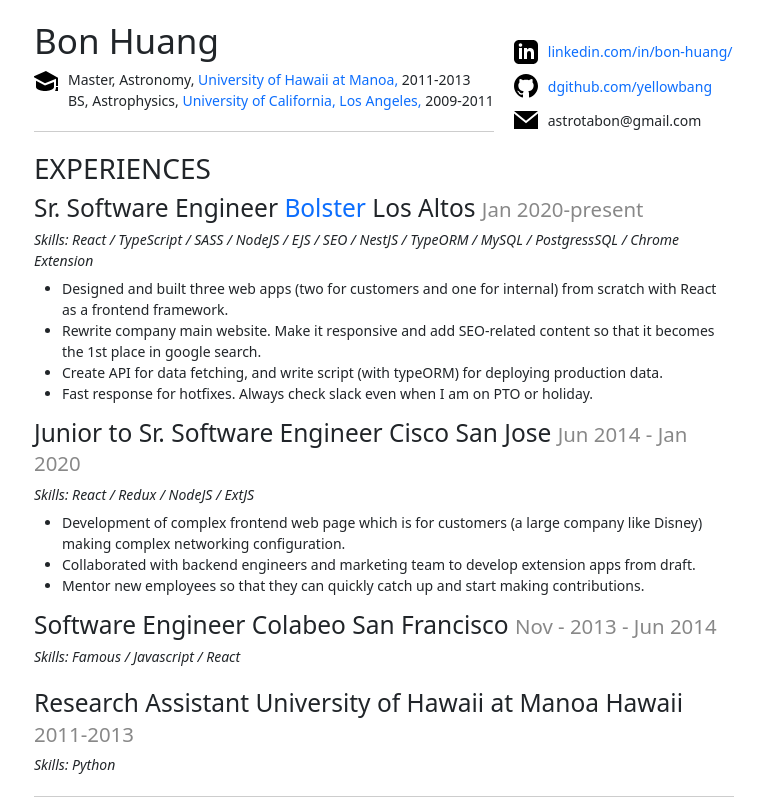
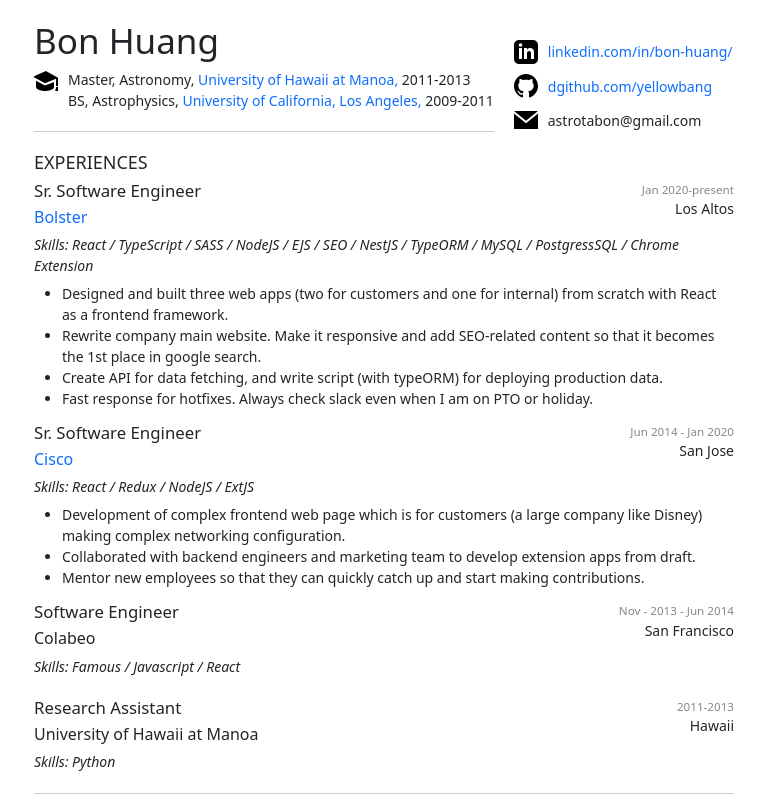
Before and after one commit to yellowbang/resume, a Next.js app: page / in a window 1280 px wide. Shown: the top 800 px of the page, without its empty margins (256-1021 px from the left). Built offline with nearby package versions, Linux system fonts and the light colour scheme.

Commit message:
minor layout change

```diff
--- a/component/ExperienceItem.tsx
+++ b/component/ExperienceItem.tsx
@@ -20,17 +20,19 @@
   } = props;
   return (
     <div className="experience-item">
-      <div className="title--and-duration">
-        <h3 className="title">
-          {title + " "}
+      <div className="title-and-duration d-flex justify-content-between w-100">
+        <div className="d-flex flex-column align-items-start">
+          <h3 className="title">{title}</h3>
           {companyLink ? (
-            <a href={companyLink}>{companyName}</a>
+            <a href={companyLink}><h4>{companyName}</h4></a>
           ) : (
-            <span>{companyName}</span>
+            <h4>{companyName}</h4>
           )}
+        </div>
+        <div className="d-flex flex-column align-items-end">
+          <span className="secondary-font">{duration}</span>
           <span>{" " + address + " "}</span>
-          <span className="secondary-font">{duration}</span>
-        </h3>
+        </div>
       </div>
       {skills && (
         <div className="skills pb-2">
--- a/public/constants/MyInfo.tsx
+++ b/public/constants/MyInfo.tsx
@@ -57,8 +57,9 @@
       ],
     },
     {
-      title: "Junior to Sr. Software Engineer",
+      title: "Sr. Software Engineer",
       companyName: "Cisco",
+      companyLink: "https://www.cisco.com/",
       address: "San Jose",
       duration: "Jun 2014 - Jan 2020",
       skills: ["React", "Redux", "NodeJS", "ExtJS"],
--- a/styles/globals.css
+++ b/styles/globals.css
@@ -9,6 +9,17 @@
   min-width: fit-content;
   justify-content: center;
 }
+
+h2 {
+  font-size:large !important;
+}
+h3 {
+  font-size:larger !important;
+}
+h4 {
+  font-size:medium !important;
+}
+
 a {
   text-decoration: none !important;
 }
```
